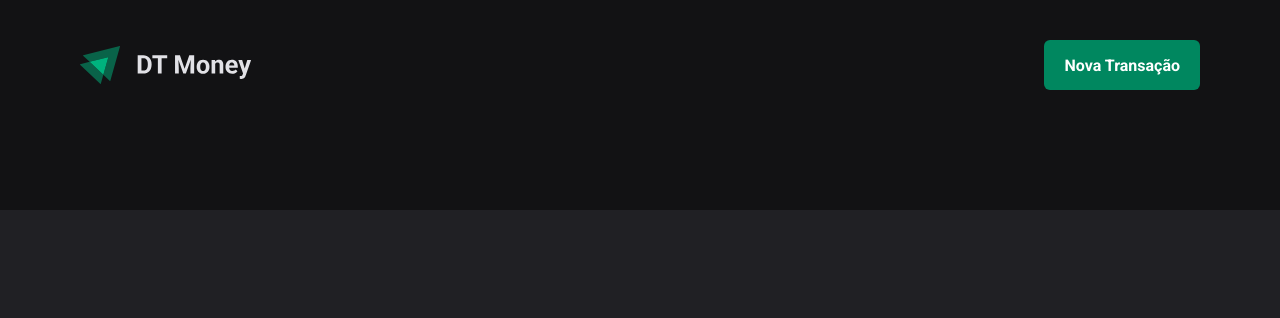
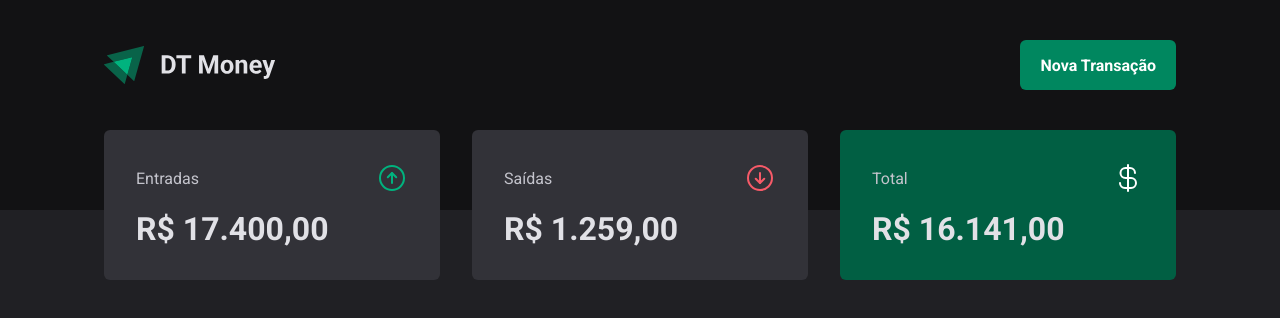
Before and after one commit to rafaelzingra/04-dt-money, a React (Vite) app: page / in a window 1280 px wide. Shown: the top 318 px of the page. Built offline with nearby package versions, Linux system fonts and the light colour scheme.

Commit message:
adds component Summary

```diff
--- a/package.json
+++ b/package.json
@@ -10,6 +10,7 @@
     "preview": "vite preview"
   },
   "dependencies": {
+    "phosphor-react": "^1.4.1",
     "react": "^18.3.1",
     "react-dom": "^18.3.1",
     "styled-components": "^6.1.13"
--- a/src/components/Header/styles.ts
+++ b/src/components/Header/styles.ts
@@ -10,7 +10,7 @@
     width: 100%;
     max-width: 1120px;
     margin: 0 auto;
-    pad: 0 1.5rem;
+    padding: 0 1.5rem;
 
     display: flex;
     justify-content: space-between;
--- /dev/null
+++ b/src/components/Summary/index.tsx
@@ -0,0 +1,32 @@
+import { SummaryCard, SummaryContainer } from "./styles";
+import {ArrowCircleDown, ArrowCircleUp, CurrencyDollar} from 'phosphor-react'
+
+export function Summary() {
+    return(
+        <SummaryContainer>
+            <SummaryCard>
+                <header>
+                    <span>Entradas</span>
+                    <ArrowCircleUp size={32} color="#00b37e"/>
+                </header>
+                <strong>R$ 17.400,00</strong>
+            </SummaryCard>
+
+            <SummaryCard>
+                <header>
+                    <span>Saídas</span>
+                    <ArrowCircleDown size={32} color="#f75a68"/>
+                </header>
+                <strong>R$ 1.259,00</strong>
+            </SummaryCard>
+
+            <SummaryCard variant='green'>
+                <header>
+                    <span>Total</span>
+                    <CurrencyDollar size={32} color="#fff"/>
+                </header>
+                <strong>R$ 16.141,00</strong>
+            </SummaryCard>
+        </SummaryContainer>
+    )
+}
--- /dev/null
+++ b/src/components/Summary/styles.ts
@@ -0,0 +1,41 @@
+import styled, { css } from "styled-components";
+
+export const SummaryContainer = styled.section`
+    width: 100%;
+    max-width: 1120px;
+    margin: 0 auto;
+    padding: 0 1.5rem;
+
+    display: grid;
+    grid-template-columns: repeat(3, 1fr);
+    gap: 2rem;
+
+    margin-top: -5rem;
+`;
+
+interface SummaryCardProps {
+    variant?: 'green'
+}
+
+export const SummaryCard = styled.div<SummaryCardProps>`
+    background-color: ${props => props.theme["gray-600"]};
+    border-radius: 6px;
+    padding: 2rem;
+
+    header {
+        display: flex;
+        align-items: center;
+        justify-content: space-between;
+        color: ${props => props.theme["gray-300"]};
+    }
+
+    strong {
+        display: block;
+        margin-top: 1rem;
+        font-size: 2rem;
+    }
+
+    ${props => props.variant === 'green' && css`
+        background: ${props => props.theme["green-700"]};
+    `}
+`;
--- a/src/pages/transactions/index.tsx
+++ b/src/pages/transactions/index.tsx
@@ -1,9 +1,11 @@
 import { Header } from "../../components/Header"
+import { Summary } from "../../components/Summary"
 
 export function Transactions() {
     return(
         <div>
             <Header />
+            <Summary />
         </div>
     )
 }
```
Also changed, not shown: 1 other file (tests, documents, lock files or other folders).
